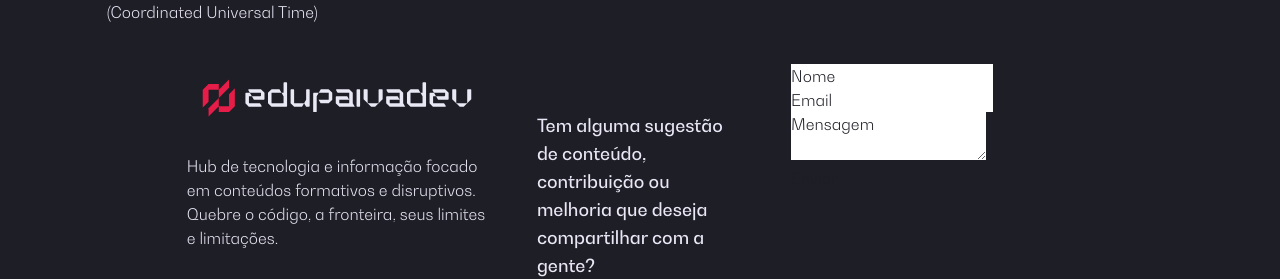
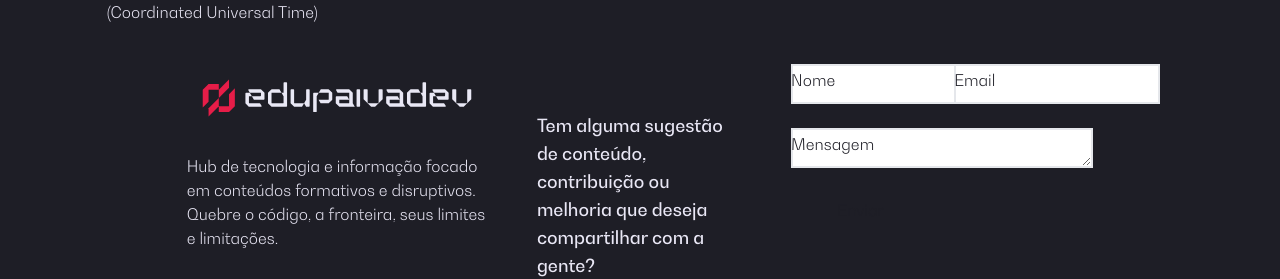
Before and after one commit to Eddcp/edupaivadev.com, a Next.js app: page / in a window 1280 px wide. Shown: the part 1009-1288 px from the top of the page. Built offline with nearby package versions, Linux system fonts and the light colour scheme.

Commit message:
Adding floating label with tailwind peer

```diff
--- a/src/components/ContactForm/index.tsx
+++ b/src/components/ContactForm/index.tsx
@@ -8,25 +8,47 @@ const ContactForm = () => {
 
   return (
     <form className="text-custom-black">
+      <div className="grid grid-cols-2 gap-6">
         <div className="relative">
-        <label htmlFor="name" className="absolute top-0">
+          <input
+            type="text"
+            id="form-name"
+            className="peer h-10 border-2 focus:border-red-500 focus:outline-none transition-colors"
+          />
+          <label
+            htmlFor="form-name"
+            className="absolute top-1 peer-focus:-top-4 left-0 peer-focus:text-xs peer-focus:text-red-600 transition-all cursor-text"
+          >
             Nome
           </label>
-        <input type="text" name="name" placeholder=" " />
         </div>
         <div className="relative">
-        <label htmlFor="email" className="absolute top-0">
+          <input
+            type="email"
+            id="form-email"
+            className="peer h-10 border-2 focus:border-red-500 focus:outline-none transition-colors"
+          />
+          <label
+            htmlFor="form-email"
+            className="absolute top-1 peer-focus:-top-4 left-0 peer-focus:text-xs peer-focus:text-red-600 transition-all cursor-text"
+          >
             Email
           </label>
-        <input type="email" name="email" />
         </div>
-      <div className="relative">
-        <label htmlFor="message" className="absolute top-0">
+        <div className="relative col-span-2">
+          <textarea
+            id="form-message"
+            className="peer w-full h-10 border-2 focus:border-red-500 focus:outline-none transition-colors"
+          />
+          <label
+            htmlFor="form-message"
+            className="absolute top-1 peer-focus:-top-4 left-0 peer-focus:text-xs peer-focus:text-red-600 transition-all cursor-text"
+          >
             Mensagem
           </label>
-        <textarea name="message" />
         </div>
         <input type="submit" value="Enviar" />
+      </div>
     </form>
   )
 }
--- a/tailwind.config.js
+++ b/tailwind.config.js
@@ -20,9 +20,6 @@ module.exports = {
         brand: '#FF0043',
         neutral: '#E9E7F5',
         'custom-black': '#1E1E26'
-      },
-      zIndex: {
-        '-1': '-1'
       }
     }
   },
```
Lines whose indentation alone changed are shown as unchanged.
